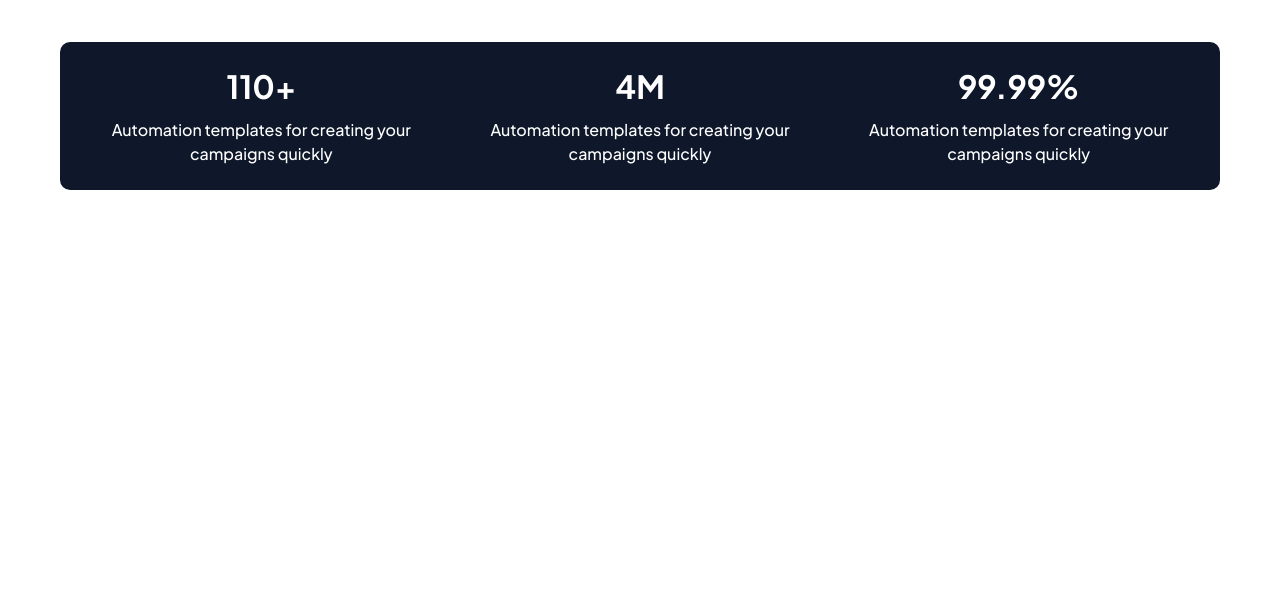
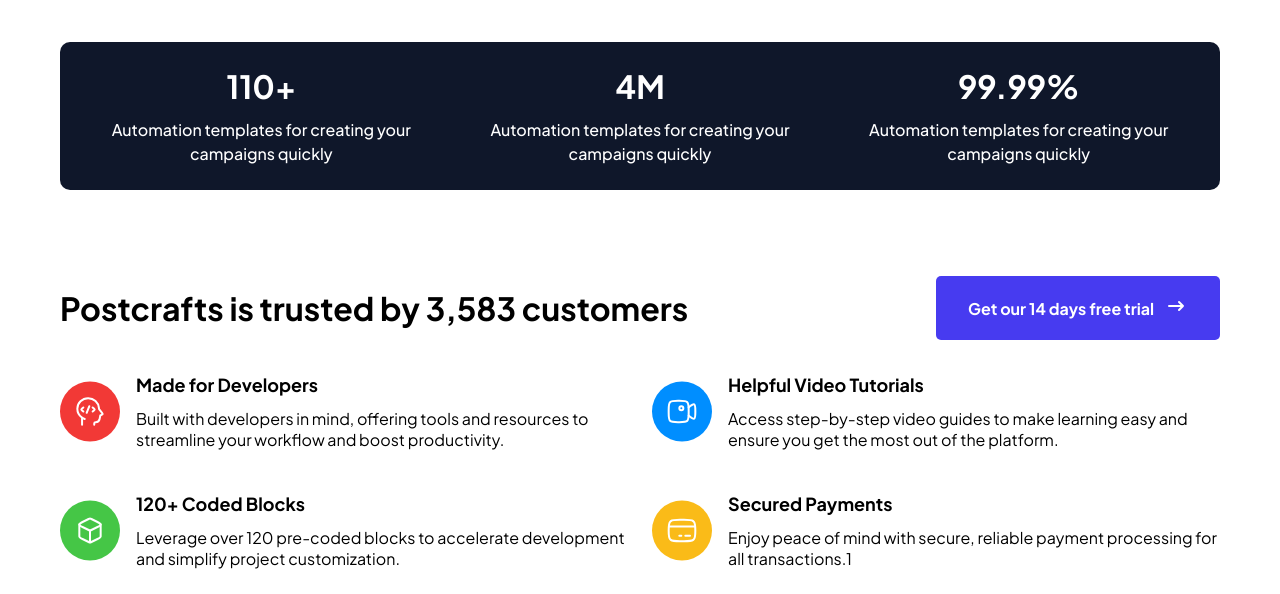
Before and after one commit to shivangtheseeker/Marketing-page, a website built with Vite: page index.html in a window 1280 px wide. Shown: the part 1062-1656 px from the top of the page. Before the commit the page ends 1252 px from the top, so only its background shows below. Built offline with nearby package versions, Linux system fonts and the light colour scheme.

Commit message:
add featured section

```diff
--- a/index.html
+++ b/index.html
@@ -79,6 +79,53 @@
         </div>
       </div>
     </div>
+    <div class="featured container">
+      <div class="featured_headbox">
+        <div class="featured_heading">Postcrafts is trusted by 3,583 customers</div>
+        <div class="btn">
+          <p>Get our 14 days free trial</p>
+          <div>
+            <svg class="w-6 h-6 text-gray-800 dark:text-white" aria-hidden="true" xmlns="http://www.w3.org/2000/svg" width="24" height="24" fill="none" viewBox="0 0 24 24">
+              <path stroke="currentColor" stroke-linecap="round" stroke-linejoin="round" stroke-width="2" d="M19 12H5m14 0-4 4m4-4-4-4"/>
+            </svg>
+          </div>
+        </div>
+      </div>
+      <div class="featured_box">
+        <div class="featured_container">
+          <div class="featured_card">
+            <img src="public/icon.svg" alt="img">
+            <div class="featured_cardbox">
+              <h1 class="featured_cardheading">Made for Developers</h1>
+              <p class="featured_cardpara">Built with developers in mind, offering tools and resources to streamline your workflow and boost productivity.</p>
+            </div>
+          </div>
+          <div class="featured_card">
+            <img src="public/Frame 1618872586.svg" alt="">
+            <div  class="featured_cardbox">
+              <h1 class="featured_cardheading">Helpful Video Tutorials</h1>
+              <p class="featured_cardpara">Access step-by-step video guides to make learning easy and ensure you get the most out of the platform.</p>
+            </div>
+          </div>
+        </div>
+        <div class="featured_container">
+          <div class="featured_card">
+            <img src="public/Frame 1618872583.svg" alt="img">
+            <div class="featured_cardbox">
+              <h1 class="featured_cardheading">120+ Coded Blocks</h1>
+              <p class="featured_cardpara">Leverage over 120 pre-coded blocks to accelerate development and simplify project customization.</p>
+            </div>
+          </div>
+          <div class="featured_card">
+            <img src="public/Frame 1618872590.svg" alt="img">
+            <div class="featured_cardbox">
+              <h1 class="featured_cardheading">Secured Payments</h1>
+              <p class="featured_cardpara">Enjoy peace of mind with secure, reliable payment processing for all transactions.1</p>
+            </div>
+          </div>
+        </div>
+      </div>
+    </div>
     <script type="module" src="/src/main.js"></script>
   </body>
 </html>
--- a/src/main.js
+++ b/src/main.js
@@ -1,4 +1,5 @@
 import '../styles/style.css'
 import '../styles/main.css'
 import '../styles/port.css'
+import '../styles/featured.css'
 import '../styles/utility.css'
--- /dev/null
+++ b/styles/featured.css
@@ -0,0 +1,132 @@
+.featured{
+    display: flex;
+    flex-direction: column;
+    gap: 24px;
+    padding: 16px;
+    margin-top: 27px;
+
+
+    @media(min-width: 1024px){
+        padding-left: 60px;
+        padding-right: 60px;
+        margin-top: 70px;
+    }
+
+
+    @media(min-width: 1536px){
+        gap: 40px;
+        padding-left: 150px;
+        padding-right: 150px;
+        margin-top: 74px;
+    }
+
+    .featured_headbox{
+        display: flex;
+        flex-direction: column;
+        gap: 24px;
+
+        @media(min-width: 1024px){
+            flex-direction: row;
+            align-items: center;
+            justify-content: space-between;
+        }
+
+        .featured_heading{
+            font-size: 24px;
+            font-weight: 700;
+            text-align: center;
+
+            @media(min-width: 1024px){
+                font-size: 32px;
+            }
+
+            @media(min-width: 1536px){
+                font-size: 42px;
+            }
+        }
+
+        .btn{
+            display: flex;
+            align-items: center;
+            justify-content: center;
+            gap: 10px;
+            height: 55px;
+
+            @media(min-width: 1024px){
+                width: 284px;
+            }
+
+            p{
+                font-size: 16px;
+                font-weight: bold;
+            }
+
+        }
+    }
+
+    .featured_box{
+        display: flex;
+        align-items: center;
+        justify-content: flex-start;
+
+        @media(min-width: 1024px){
+           flex-direction: column;
+           gap: 24px;
+        }
+
+        @media(min-width: 1536px){
+            gap: 59px;
+        }
+
+        .featured_container{
+            display: flex;
+            justify-content: center;
+            align-items: center;
+
+            @media(min-width: 1024px){
+                gap: 24px;
+            }
+
+            @media(min-width: 1536px){
+                 gap: 40px;
+            }
+
+            .featured_card{
+                width: 392px ;
+                height: 95px;
+                display: flex;
+                justify-content: center;
+                align-items: center;
+                gap: 16px;
+
+                @media(min-width: 1024px){
+                    width: 100%;
+                }
+
+                @media(min-width: 1536px){
+                    gap: 24px;
+                }
+
+                .featured_cardbox{
+                    display: flex;
+                    flex-direction: column;
+                    justify-content: flex-start;
+                    gap: 12px;
+
+                    .featured_cardheading{
+                        font-size: 18px;
+                        font-weight: 700;
+                    }
+
+                    .featured_cardpara{
+                        font-size: 16px;
+                    }
+                }
+
+
+            }
+
+
+        }
+    }
+}
--- a/styles/utility.css
+++ b/styles/utility.css
@@ -121,3 +121,26 @@
     color: var(--white-norm);
     background-color: var(--primary-clr-norm);
 }
+
+.card{
+    display: flex;
+    flex-direction: row;
+    gap: 16px;
+
+    .card_box{
+        display: flex;
+        flex-direction: column;
+        gap: 12px;
+
+        .card_heading{
+            font-size: 18px ;
+            font-weight: 700 ;
+        }
+
+        .card_para{
+            font-size: 16px;
+            font-weight: 400;
+        }
+
+    }
+}
```
Also changed, not shown: public/Frame 1618872583.svg (added), public/Frame 1618872586.svg (added), public/Frame 1618872590.svg (added), public/icon.svg (added), 1 other file.
